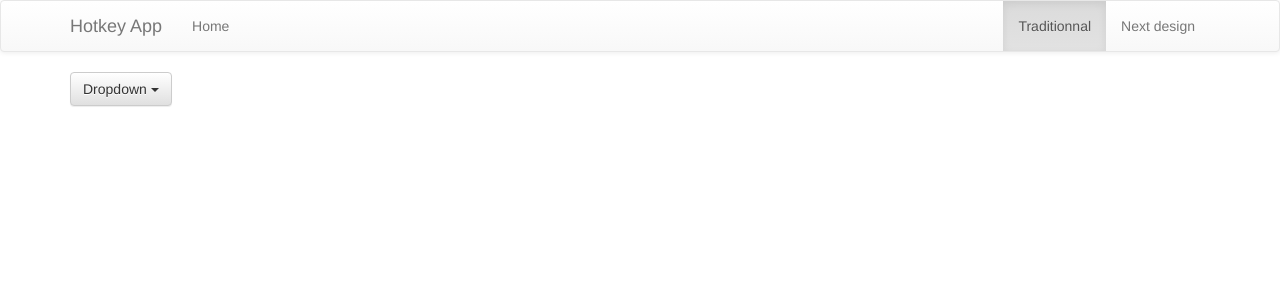
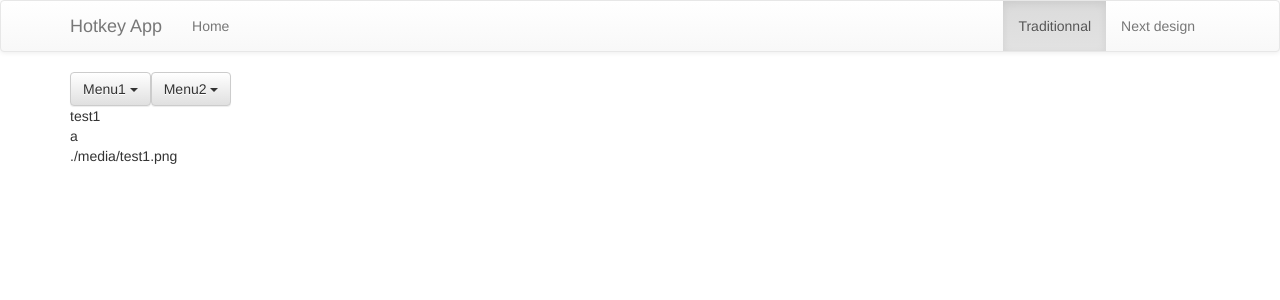
Before and after one commit to Datshlag/IGR205, an Angular app in the folder hotkey-app/: page /traditionnal in a window 1280 px wide. Shown: the top 300 px of the page. Built offline with nearby package versions, Linux system fonts and the light colour scheme.

Commit message:
WIP on menus

```diff
--- a/hotkey-app/src/app/components/action/action.component.html
+++ b/hotkey-app/src/app/components/action/action.component.html
@@ -1,3 +1,5 @@
 <p>
-  action works!
+  {{action.label}}<br>
+  {{action.shortcut}}<br>
+  {{action.imageUrl}}<br>
 </p>
--- a/hotkey-app/src/app/components/action/action.component.ts
+++ b/hotkey-app/src/app/components/action/action.component.ts
@@ -1,4 +1,6 @@
 import { Component, OnInit } from '@angular/core';
+import { Action } from '../../models/action';
+import { ACTIONS } from '../../models/mock-actions';
 
 @Component({
   selector: 'app-action',
@@ -6,6 +8,7 @@ import { Component, OnInit } from '@angular/core';
   styleUrls: ['./action.component.css']
 })
 export class ActionComponent implements OnInit {
+  action: Action = ACTIONS[0];
 
   constructor() { }
 
--- a/hotkey-app/src/app/components/traditionnal-design/traditionnal-design.component.css
+++ b/hotkey-app/src/app/components/traditionnal-design/traditionnal-design.component.css
@@ -0,0 +1,3 @@
+.action {
+  cursor: pointer;
+}
--- a/hotkey-app/src/app/components/traditionnal-design/traditionnal-design.component.html
+++ b/hotkey-app/src/app/components/traditionnal-design/traditionnal-design.component.html
@@ -1,13 +1,17 @@
-<div class="dropdown">
-  <button class="btn btn-default dropdown-toggle" type="button" id="dropdownMenu1" data-toggle="dropdown" aria-haspopup="true" aria-expanded="true">
-    Dropdown
-    <span class="caret"></span>
-  </button>
-  <ul class="dropdown-menu" aria-labelledby="dropdownMenu1">
-    <li><a href="#">Action</a></li>
-    <li><a href="#">Another action</a></li>
-    <li><a href="#">Something else here</a></li>
-    <li role="separator" class="divider"></li>
-    <li><a href="#">Separated link</a></li>
-  </ul>
+<div class="btn-group" *ngFor="let menu of menus">
+  <div class="dropdown">
+    <button class="btn btn-default dropdown-toggle"
+      type="button" data-toggle="dropdown">
+      {{menu.name}}
+      <span class="caret"></span>
+    </button>
+    <ul class="dropdown-menu" aria-labelledby="dropdownMenu1">
+      <li *ngFor="let action of menu.actions">
+        <a class="action" (click)="onClick(action)">
+          {{action.label}}
+        </a>
+      </li>
+    </ul>
+  </div>
 </div>
+<app-action></app-action>
--- a/hotkey-app/src/app/components/traditionnal-design/traditionnal-design.component.ts
+++ b/hotkey-app/src/app/components/traditionnal-design/traditionnal-design.component.ts
@@ -1,4 +1,8 @@
 import { Component, OnInit } from '@angular/core';
+import { Action } from '../../models/action';
+import { Menu } from '../../models/menu';
+
+import { ActionsService } from '../../services/actions.service';
 
 @Component({
   selector: 'app-traditionnal-design',
@@ -6,10 +10,19 @@ import { Component, OnInit } from '@angular/core';
   styleUrls: ['./traditionnal-design.component.css']
 })
 export class TraditionnalDesignComponent implements OnInit {
+  menus: Menu[] = [];
 
-  constructor() { }
+  constructor(private actionService: ActionsService) { }
 
   ngOnInit() {
+    this.getMenus();
   }
 
+  onClick(action): void {
+    console.log(action);
+  }
+
+  getMenus(): void {
+    this.actionService.getMenus().then(menus => this.menus = menus);
+  }
 }
--- /dev/null
+++ b/hotkey-app/src/app/models/menu.ts
@@ -0,0 +1,6 @@
+import { Action } from './action';
+
+export class Menu {
+  name: string;
+  actions: Action[];
+}
--- a/hotkey-app/src/app/models/mock-actions.ts
+++ b/hotkey-app/src/app/models/mock-actions.ts
@@ -2,5 +2,8 @@ import { Action } from './action';
 
 export const ACTIONS: Action[] = [
   {shortcut: 'a', label: 'test1', imageUrl: './media/test1.png'},
-  {shortcut: 'b', label: 'test2', imageUrl: './media/test2.png'}
+  {shortcut: 'b', label: 'test2', imageUrl: './media/test2.png'},
+  {shortcut: 'c', label: 'test3', imageUrl: './media/test3.png'},
+  {shortcut: 'd', label: 'test4', imageUrl: './media/test4.png'},
+  {shortcut: 'e', label: 'test5', imageUrl: './media/test5.png'}
 ]
--- /dev/null
+++ b/hotkey-app/src/app/models/mock-menus.ts
@@ -0,0 +1,7 @@
+import { Menu } from './menu';
+import { ACTIONS } from './mock-actions';
+
+export const MENUS: Menu[] = [
+  {name: "Menu1", actions: [ACTIONS[0], ACTIONS[2]]},
+  {name: "Menu2", actions: [ACTIONS[1], ACTIONS[3], ACTIONS[4]]}
+];
--- a/hotkey-app/src/app/services/actions.service.ts
+++ b/hotkey-app/src/app/services/actions.service.ts
@@ -1,14 +1,14 @@
 import { Injectable } from '@angular/core';
 
-import { Action } from '../models/action';
-import { ACTIONS } from '../models/mock-actions';
+import { Menu } from '../models/menu';
+import { MENUS } from '../models/mock-menus';
 
 @Injectable()
 export class ActionsService {
 
   constructor() { }
 
-  getActions(): Promise<Action[]> {
-    return Promise.resolve(ACTIONS);
+  getMenus(): Promise<Menu[]> {
+    return Promise.resolve(MENUS);
   }
 }
```
